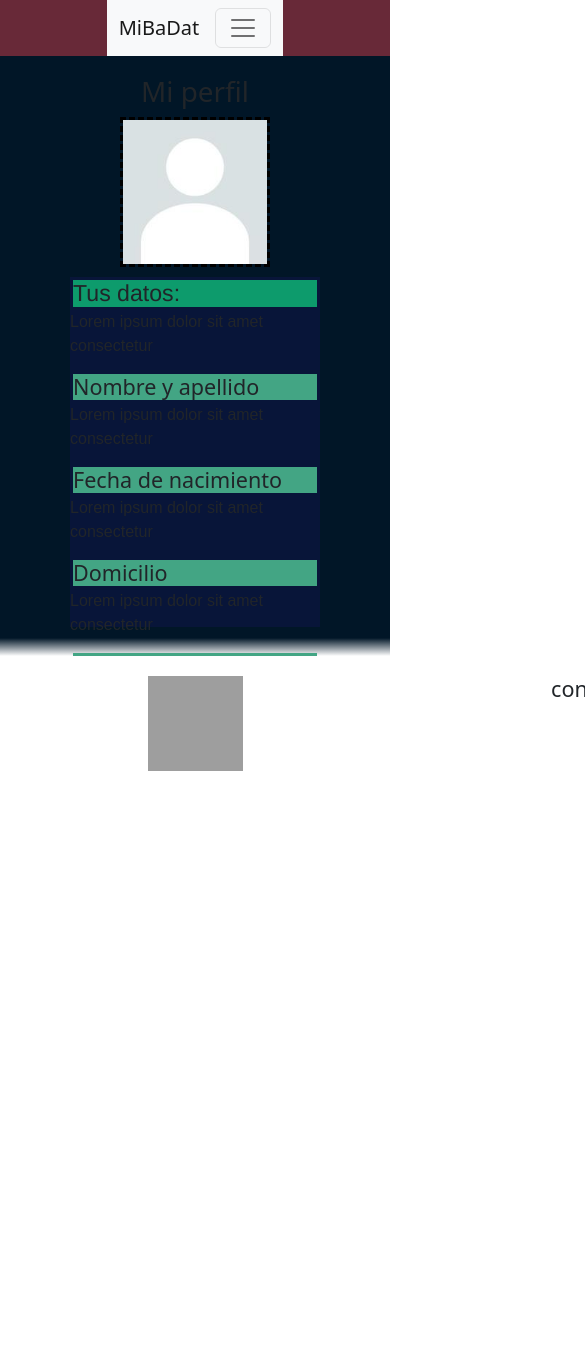
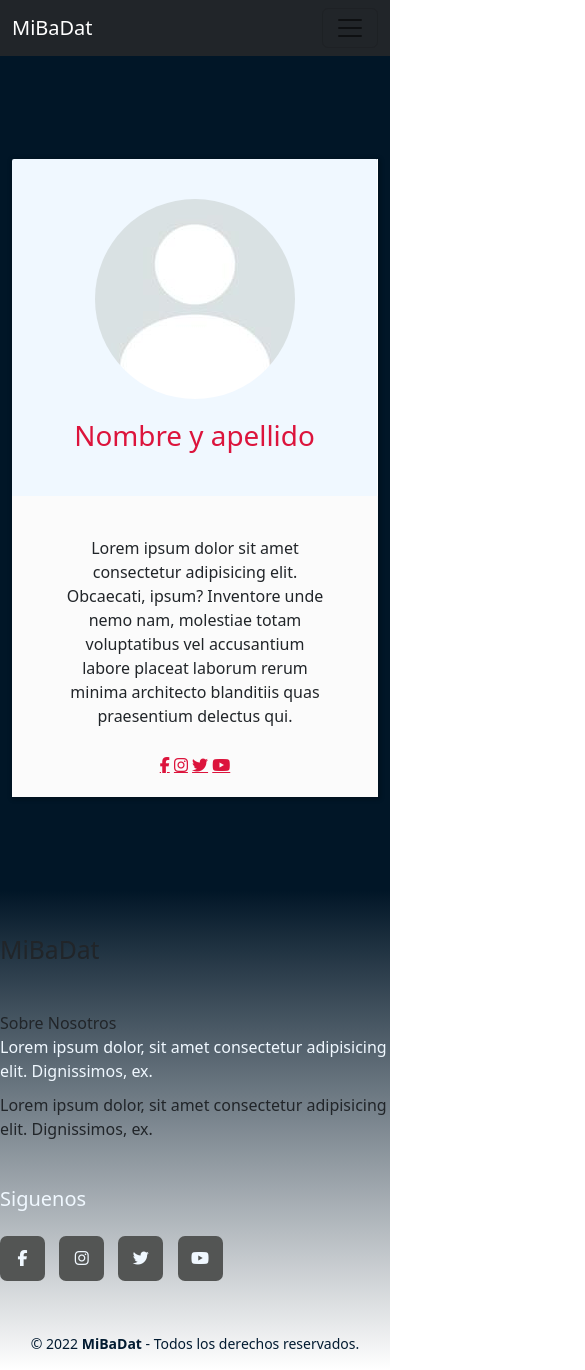
Before and after one commit to ArielRios7/Github.15-08, a plain HTML site: page pages/perfil.html in a window 390 px wide. Shown: the top 1370 px of the page, 585 px wide, since content can reach past the window. Before the commit the page ends 856 px from the top, so only its background shows below. Drawn offline with nearby package versions, Linux system fonts and the light colour scheme; grey boxes are pictures that could not be loaded.

Commit message:
nuevos cambios veintidos de agosto

```diff
--- /dev/null
+++ b/css/estiloperfil.css
@@ -0,0 +1,94 @@
+*{
+    margin: 0;
+    padding: 0;
+    box-sizing: border-box;
+}
+
+.container{
+    display: flex;
+    align-items: center;
+    justify-content: center;
+    height: 100vh;
+    padding: 0 20px;
+}
+
+.card-container{
+    display: flex;
+    width: 600px;
+    height: auto;
+    background-color: aliceblue;
+    border-radius: 2px;
+    box-shadow: 1px 1px 4px 2px rgba(0, 0, 0, 0.2);
+}
+
+.header-card{
+    border-right: 1px solid #fff;
+}
+
+.descripcion{
+    background-color: #fbfbfb;
+}
+
+.header-card, .descripcion{
+    padding: 20px;
+    text-align: center;
+}
+
+.header-card a{
+    position: relative;
+    display: block;
+}
+
+.header-card img{
+    border-radius: 50%;
+    box-shadow: 0 0 0 8px, rgba(0, 0, 0, .06);
+    margin: 20px 30px;
+    transition: .2s;
+}
+
+.header-card a:hover img{
+    box-shadow: 0 0 0 12px, rgba(0, 0, 0, .1);
+}
+
+.header-card h1{
+    color: crimson;
+}
+
+.header-card h2{
+    margin-bottom: 20px;
+}
+
+.descripcion{
+    position: relative;
+}
+
+.descripcion p{
+    margin: 20px 30px;
+}
+
+.descripcion .social{
+    margin-top: 25px;
+}
+
+.descripcion .social a{
+    display: inline-block;
+    pad: 0 15px;
+    color: crimson;
+}
+
+@media (max-width: 640px){
+.card-container{
+display: block;
+width: 450px;
+}
+
+.header-card{
+    padding: 20px 20px 5px 20px;
+    background-color: transparent;
+}
+
+.header-card h2{
+    margin: 0;
+}
+
+}
--- /dev/null
+++ b/css/estiloscontacto.css
@@ -0,0 +1,135 @@
+*{
+    margin: 0;
+    padding: 0;
+    box-sizing: border-box;
+}
+
+
+
+.body1 {
+    background: rgb(1,22,39);
+    background: linear-gradient(180deg, rgba(1,22,39,1) 0%, rgba(1,22,39,1) 65%, rgba(255,255,255,1) 100%);
+    background-size: 100%;
+    margin: 0;
+}
+
+form {
+    width: 450px;
+    margin: auto;
+    background: rgba(0,0,0, 0.3);
+    padding: 10px 20px;
+    box-sizing: border-box;
+    margin-top: 100px;
+    border-radius: 10px;
+}
+
+h2 {
+    color: aliceblue;
+    text-align: center;
+    margin: 0;
+    font-size: 30px;
+    margin-bottom: 20px;
+}
+
+input {
+width: 100%;
+margin-bottom: 20px;
+padding: 7px;
+box-sizing: border-box;
+font-size: 17px;
+border: black;
+border-style:outset;
+}
+
+textarea {
+    min-height: 100px;
+    max-width: 100%;
+    max-height: 200px;
+    width: 100%;
+margin-bottom: 20px;
+padding: 7px;
+box-sizing: border-box;
+font-size: 17px;
+border: none;
+border: black;
+border-style:outset;
+}
+
+/*--------------------- FOOTER -----------------------*/
+
+.pie-pagina{
+    width: 100%;
+
+}
+
+.pie-pagina .grupo-1{
+    width: 100%;
+    max-width: 1200px;
+    margin: auto;
+    display: grid;
+    grid-template-columns: repeat(3, 1fr);
+    grid-gap: 50px;
+    padding: 45px 0px;
+}
+
+.pie-pagina .grupo1 .box figure{
+    width: 100%;
+    height: 100%;
+    display: flex;
+    justify-content: center;
+    align-items: center;
+}
+
+.h2{
+    width: 250px;
+}
+
+.pie-pagina .grupo-1 .box h1{
+    color:aliceblue;
+    margin-bottom: 25px;
+    font-size: 20px;
+
+}
+
+.lorem {
+    color: aliceblue;
+    margin-bottom: 10px;
+}
+
+.pie-pagina .grupo-1 .box .red-social a{
+    display: inline-block;
+    text-decoration: none;
+    width: 45px;
+    height: 45px;
+    line-height: 45px;
+    color:aliceblue;
+    margin-right: 10px;
+    text-align: center;
+    background-color: rgb(83, 85, 84);
+    transition: all 300ms ease;
+    border-radius: 7px;
+}
+
+.pie-pagina .grupo-1 .box .red-social a:hover{
+color: #8D3B72;
+}
+
+
+.pie-pagina .grupo-2{
+    padding: 15px 10px;
+    text-align: center;
+    color: rgb(2, 27, 49);
+}
+
+@media (max-width: 480px){
+    form {
+        width: 100%;
+    }
+
+    .pie-pagina .grupo-1{
+        width: 100%;
+        grid-template-columns: repeat(1, 1fr);
+        grid-gap: 30px;
+        padding: 35px 0px;
+    }
+}
--- a/css/style.css
+++ b/css/style.css
@@ -10,7 +10,7 @@
 /*Header compartido con los demas archivos*/
 
 .header{
-    background-color: #682938;
+    background-color: #1d8d6c;
     display: flex;
     justify-content: center;
 
--- a/css/stylecapacitaciones.css
+++ b/css/stylecapacitaciones.css
@@ -4,24 +4,19 @@
     box-sizing: border-box;
 }
 
-.contenedor{
-    background: rgb(1,22,39);
-    background: linear-gradient(180deg, rgba(1,22,39,1) 0%, rgba(1,22,39,1) 97%, rgba(255,255,255,1) 100%);
+
+
+.body1 {
+    background-color: cornflowerblue;
+
 }
 
-header{
+header {
     background-color: #682938;
 
     display: flex;
     justify-content: space-around;
 }
-
-main{
-    margin-top: 30px;
-    margin-bottom: 30px;
-    grid-area: main;
-}
-
 
 
 
--- a/pages/perfil.html
+++ b/pages/perfil.html
@@ -4,16 +4,18 @@
     <meta charset="UTF-8">
     <meta http-equiv="X-UA-Compatible" content="IE=edge">
     <meta name="viewport" content="width=device-width, initial-scale=1.0">
-    <link rel="stylesheet" href="../css/style.css">
+    <link rel="stylesheet" href="../css/estiloperfil.css">
+    <link rel="stylesheet" href="../css/estiloscontacto.css">
+    <script src="https://kit.fontawesome.com/eb496ab1a0.js" crossorigin="anonymous"></script>
     <!-- CSS only -->
 <link href="https://cdn.jsdelivr.net/npm/bootstrap@5.2.0/dist/css/bootstrap.min.css" rel="stylesheet" integrity="sha384-gH2yIJqKdNHPEq0n4Mqa/HGKIhSkIHeL5AyhkYV8i59U5AR6csBvApHHNl/vI1Bx" crossorigin="anonymous">
     <title> Primer entrega </title>
 </head>
-<body>
+<body class="body1">
   <header class="header">
-        <nav class="navbar navbar-expand-lg bg-light">
+  <nav class="navbar navbar-expand-lg bg-dark">
       <div class="container-fluid">
-              <a class="navbar-brand" href="#">MiBaDat</a>
+        <a class="navbar-brand  text-white" href="#">MiBaDat</a>
         <button class="navbar-toggler" type="button" data-bs-toggle="collapse" data-bs-target="#navbarSupportedContent" aria-controls="navbarSupportedContent" aria-expanded="false" aria-label="Toggle navigation">
           <span class="navbar-toggler-icon"></span>
         </button>
@@ -21,55 +23,78 @@
           <ul class="navbar-nav me-auto mb-2 mb-lg-0">
 
             <li class="nav-item">
-                    <a class="nav-link" href="../index.html">Inicio</a>
+              <a class="nav-link  text-white" href="/index.html">Inicio</a>
             </li>
             <li class="nav-item">
-                    <a class="nav-link" href="./perfil.html">perfil</a>
+              <a class="nav-link  text-white" href="/pages/perfil.html">perfil</a>
             </li>
             <li class="nav-item">
-                    <a class="nav-link" href="./escuelas.html">escuelas</a>
+              <a class="nav-link  text-white" href="/pages/escuelas.html">escuelas</a>
             </li>
             <li class="nav-item">
-                    <a class="nav-link" href="./capacitaciones.html">capacitaciones</a>
+              <a class="nav-link  text-white" href="/pages/capacitaciones.html">capacitaciones</a>
             </li>
             <li class="nav-item">
-                    <a class="nav-link" href="./contacto.html">contacto</a>
+              <a class="nav-link  text-white" href="/pages/contacto.html">contacto</a>
             </li>
           </ul>
         </div>
       </div>
     </nav>
   </header>
-<body>
-    <section class="fondo">
-    <main class="MainPerfil">
-        <div>
-        <h1> Mi perfil</h1>
+
+
+<div class="container">
+  <div class="card-container">
+    <div class="header-card">
+      <a href="">
+        <img src="/img/perfil.jpg" alt="">
+      </a>
+      <h1>Nombre y apellido</h1>
+      <h2>Descripcion</h2>
     </div>
-        <div><img src="../img/perfil.jpg" alt="logo" class="FotoDePerfil"></div>
-        <div class="DatosPerfil">
-            <h3 class="h3perfil">Tus datos:</h3>
-            <p class="parrafoperfil">Lorem ipsum dolor sit amet consectetur</p>
-            <h4 class="h4perfil">Nombre y apellido</h4>
-            <p class="parrafoperfil">Lorem ipsum dolor sit amet consectetur</p>
-            <h4 class="h4perfil">Fecha de nacimiento</h4>
-            <p class="parrafoperfil">Lorem ipsum dolor sit amet consectetur</p>
-            <h4 class="h4perfil">Domicilio</h4>
-            <p class="parrafoperfil">Lorem ipsum dolor sit amet consectetur</p>
-            <h4 class="h4perfil">lugar de trabajo</h4>
-            <p class="parrafoperfil">Lorem ipsum dolor sit amet consectetur</p>
-            <h4 class="h4perfil">Reparticion</h4>
-            <p class="parrafoperfil">Lorem ipsum dolor sit amet consectetur</p>
+    <div class="descripcion">
+      <p>Lorem ipsum dolor sit amet consectetur adipisicing elit. Obcaecati, ipsum? Inventore unde nemo nam, molestiae totam voluptatibus vel accusantium labore placeat laborum rerum minima architecto blanditiis quas praesentium delectus qui.
+      </p>
+      <div class="social">
+        <a href="#" class="fa fa-facebook"></a>
+        <a href="#" class="fa fa-instagram"></a>
+        <a href="#" class="fa fa-twitter"></a>
+        <a href="#"class="fa fa-youtube"></a>
       </div>
-    </main>
-</section>
-</body>
-<footer class="footer">
-    <div class="BloqueFooter">
-    <h5>todos los derechos reservados</h5>
-    <iframe class="mapa" src="https://www.google.com/maps/embed?pb=!1m18!1m12!1m3!1d13139.840235278312!2d-58.41683679489745!3d-34.579877174203965!2m3!1f0!2f0!3f0!3m2!1i1024!2i768!4f13.1!3m3!1m2!1s0x95bcb57835e44c59%3A0x9e74dd4b6cbb6d4!2sEcoparque%20BA!5e0!3m2!1ses!2sar!4v1658799968478!5m2!1ses!2sar" width="600" height="450" style="border:0;" allowfullscreen="" loading="lazy" referrerpolicy="no-referrer-when-downgrade"></iframe>
-    <h4>contacto</h4>
     </div>
+  </div>
+
+</div>
+<footer class="pie-pagina">
+  <div class="grupo-1">
+    <div class="box">
+      <figure>
+        <p class="h2">MiBaDat</p>
+      </figure>
+    </div>
+    <div class="box">
+      Sobre Nosotros
+      <p class="lorem">Lorem ipsum dolor, sit amet consectetur adipisicing elit. Dignissimos, ex.</p>
+      <p>Lorem ipsum dolor, sit amet consectetur adipisicing elit. Dignissimos, ex.</p>
+
+    </div>
+    <div class="box">
+      <h1>Siguenos</h1>
+      <div class="red-social">
+        <a href="#" class="fa fa-facebook"></a>
+        <a href="#" class="fa fa-instagram"></a>
+        <a href="#" class="fa fa-twitter"></a>
+        <a href="#"class="fa fa-youtube"></a>
+    </div>
+  </div>
+  </div>
+<div class="grupo-2">
+  <small>&copy; 2022 <b>MiBaDat</b> - Todos los derechos reservados.</small>
+</div>
+
 </footer>
+<!-- JavaScript Bundle with Popper -->
+<script src="https://cdn.jsdelivr.net/npm/bootstrap@5.2.0/dist/js/bootstrap.bundle.min.js" integrity="sha384-A3rJD856KowSb7dwlZdYEkO39Gagi7vIsF0jrRAoQmDKKtQBHUuLZ9AsSv4jD4Xa" crossorigin="anonymous"></script>
 </body>
 </html>
```
Also changed, not shown: index.html (+34 -17 lines), pages/capacitaciones.html (+38 -15 lines), pages/contacto.html (+53 -59 lines), pages/escuelas.html (+37 -13 lines). Lines whose indentation alone changed are shown as unchanged.
